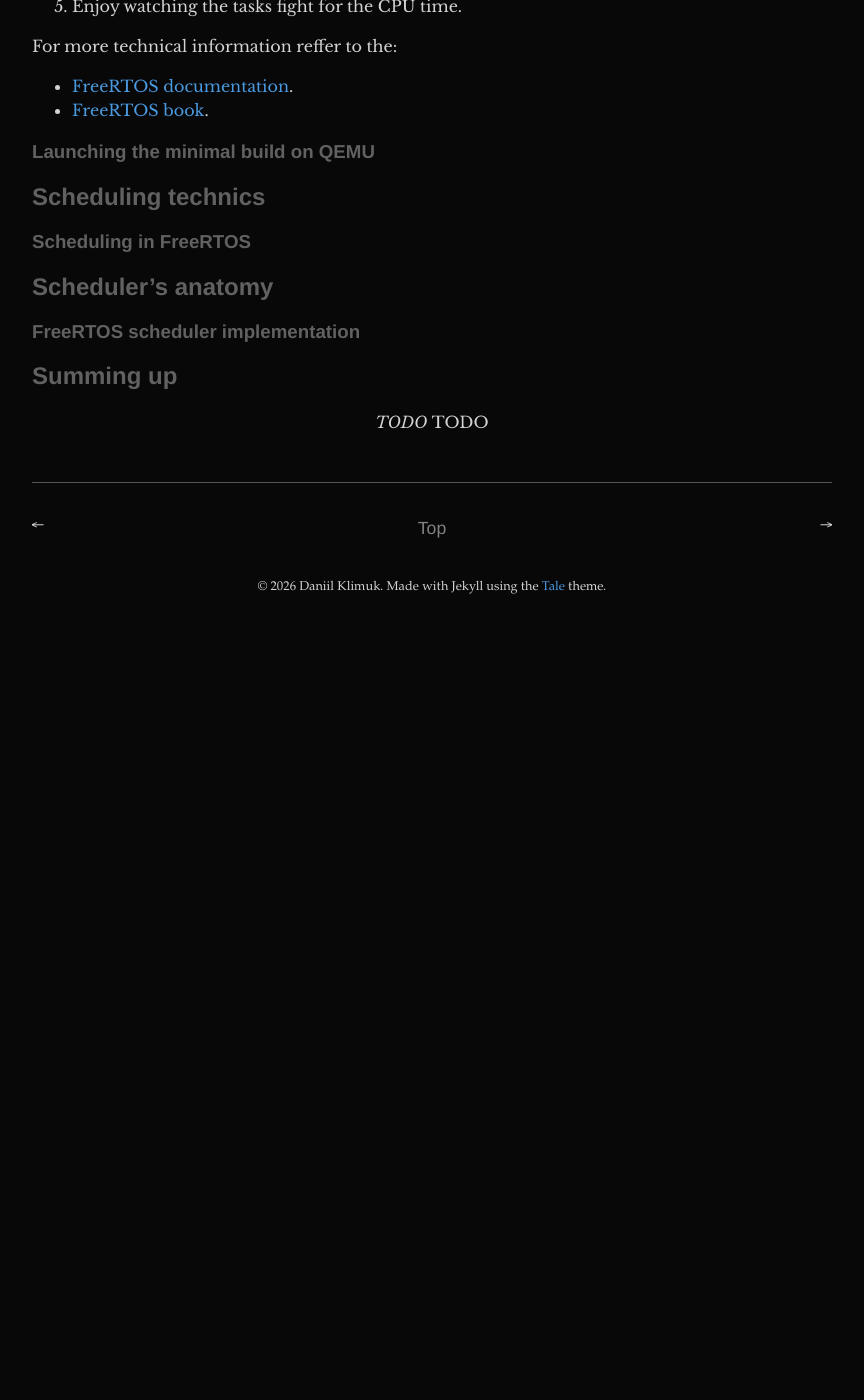
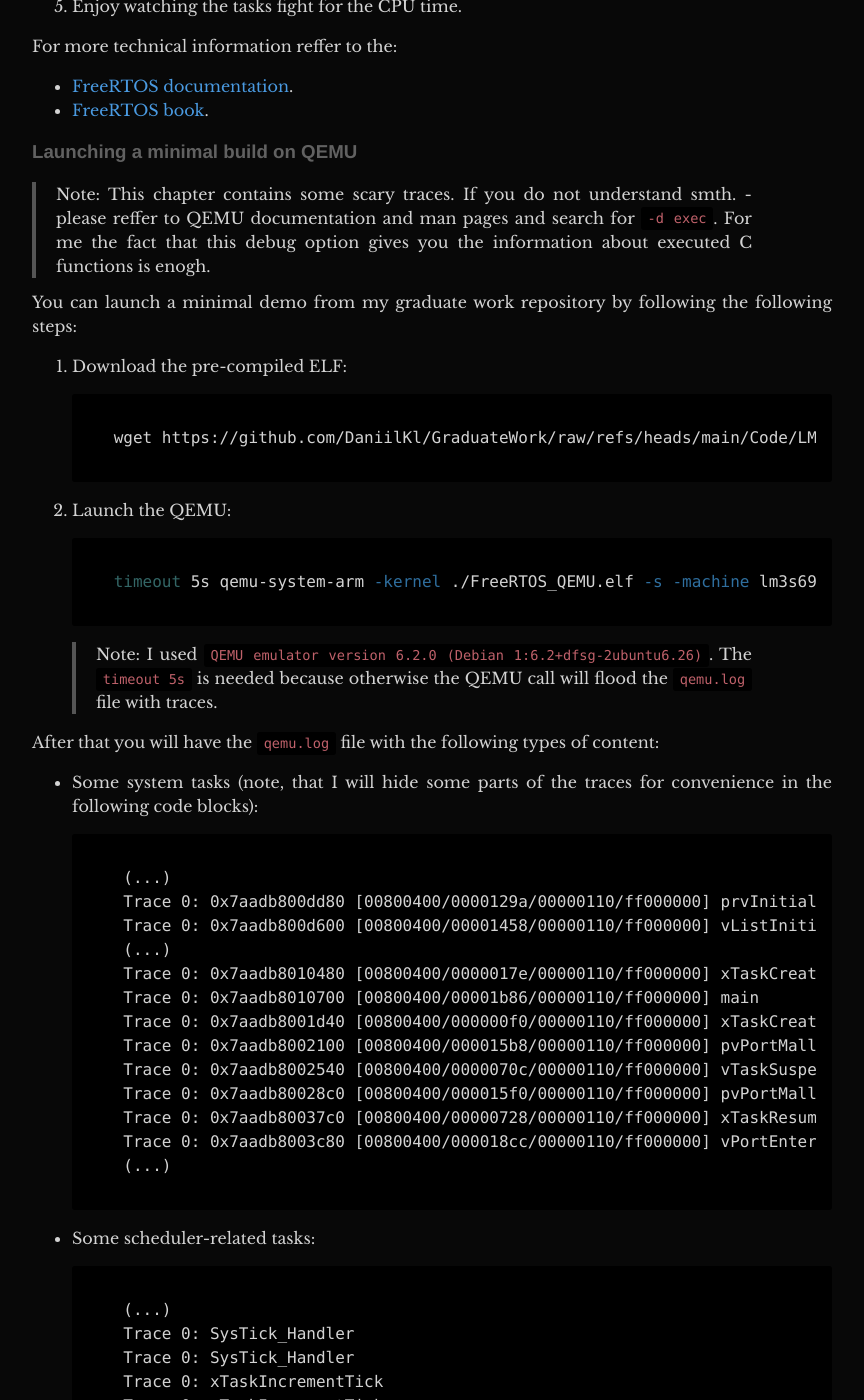
Before and after one commit to DaniilKl/vafelka-blog, a Jekyll site: the page built from _posts/2025-07-24-scheduling-introduction.md, in a window 1280 px wide and 1400 px high, scrolled down 6196 px. Shown: the whole window, without its empty margins (208-1072 px from the left). Built offline with Jekyll 4.4.1, drawn with Linux system fonts in a browser that asks for light colours; before the commit the page ends 6826 px from its top, so only the background shows below that; some of the changed text lies outside the part shown.

Commit message:
_posts: scheduling-introduction: add "Launching a minimal build on QEMU"
Signed-off-by: Daniil Klimuk <danik.klimuk13@gmail.com>

````diff
--- a/_posts/2025-07-24-scheduling-introduction.md
+++ b/_posts/2025-07-24-scheduling-introduction.md
@@ -236,7 +236,129 @@ For more technical information reffer to the:
 [freertos-docs]: https://www.freertos.org/Documentation/02-Kernel/07-Books-and-manual/01-RTOS_book#freertos-reference-manual
 [freertos-book]: https://www.freertos.org/Documentation/02-Kernel/07-Books-and-manual/01-RTOS_book#mastering-the-freertos-real-time-kernel---a-hands-on-tutorial-guide
 
-### Launching the minimal build on QEMU
+### Launching a minimal build on QEMU
+
+> Note: This chapter contains some scary traces. If you do not understand smth.
+> \- please reffer to QEMU documentation and man pages and search for `-d exec`.
+> For me the fact that this debug option gives you the information about
+> executed C functions is enogh.
+
+You can launch a minimal demo from my graduate work repository by following the
+following steps:
+
+1. Download the pre-compiled ELF:
+
+    ```bash
+    wget https://github.com/DaniilKl/GraduateWork/raw/refs/heads/main/Code/LM3S6965_GCC_QEMU/FreeRTOS_QEMU.elf
+    ```
+
+2. Launch the QEMU:
+
+    ```bash
+    timeout 5s qemu-system-arm -kernel ./FreeRTOS_QEMU.elf -s -machine lm3s6965evb -nographic -d exec -D qemu.log < /dev/null &
+    ```
+
+    > Note: I used `QEMU emulator version 6.2.0
+    > (Debian 1:6.2+dfsg-2ubuntu6.26)`. The `timeout 5s` is needed because
+    > otherwise the QEMU call will flood the `qemu.log` file with traces.
+
+After that you will have the `qemu.log` file with the following types of
+content:
+
+* Some system tasks (note, that I will hide some parts of the traces for
+  convenience in the following code blocks):
+
+    ```text
+    (...)
+    Trace 0: 0x7aadb800dd80 [00800400/0000129a/00000110/ff000000] prvInitialiseTaskLists
+    Trace 0: 0x7aadb800d600 [00800400/00001458/00000110/ff000000] vListInitialise
+    (...)
+    Trace 0: 0x7aadb8010480 [00800400/0000017e/00000110/ff000000] xTaskCreate
+    Trace 0: 0x7aadb8010700 [00800400/00001b86/00000110/ff000000] main
+    Trace 0: 0x7aadb8001d40 [00800400/000000f0/00000110/ff000000] xTaskCreate
+    Trace 0: 0x7aadb8002100 [00800400/000015b8/00000110/ff000000] pvPortMalloc
+    Trace 0: 0x7aadb8002540 [00800400/0000070c/00000110/ff000000] vTaskSuspendAll
+    Trace 0: 0x7aadb80028c0 [00800400/000015f0/00000110/ff000000] pvPortMalloc
+    Trace 0: 0x7aadb80037c0 [00800400/00000728/00000110/ff000000] xTaskResumeAll
+    Trace 0: 0x7aadb8003c80 [00800400/000018cc/00000110/ff000000] vPortEnterCritical
+    (...)
+    ```
+
+* Some scheduler-related tasks:
+
+    ```text
+    (...)
+    Trace 0: SysTick_Handler
+    Trace 0: SysTick_Handler
+    Trace 0: xTaskIncrementTick
+    Trace 0: xTaskIncrementTick
+    Trace 0: SysTick_Handler
+    Trace 0: SysTick_Handler
+    Trace 0: vPortEnterCritical
+    Trace 0: vPortEnterCritical
+    Trace 0: xTaskResumeAll
+    Trace 0: xTaskResumeAll
+    Trace 0: xTaskIncrementTick
+    Trace 0: xTaskResumeAll
+    Trace 0: vPortExitCritical
+    Trace 0: vPortExitCritical
+    Trace 0: xTaskResumeAll
+    Trace 0: vTaskDelay
+    Trace 0: PendSV_Handler
+    Trace 0: PendSV_Handler
+    Trace 0: vTaskSwitchContext
+    (...)
+    ```
+
+* The `Task1` and `Task2` we created before!
+
+    ```text
+    (...)
+    Trace 0: Task1
+    Trace 0: vTaskDelay
+    (...)
+    Trace 0: PendSV_Handler
+    Trace 0: Task2
+    Trace 0: vTaskDelay
+    (...)
+    Trace 0: SysTick_Handler
+    Trace 0: vTaskDelay
+    Trace 0: Task1
+    (...)
+    ```
+
+Actually if we take a closer look on the traces, we can find the momments, when
+scheduler switches between `Task1` and `Task2` (I have deleted some parts of the
+traces for convenience):
+
+```text
+Trace 0: Task1 <- Task1 is being executed
+Trace 0: vTaskDelay <- Task1 enters its delay function
+Trace 0: vTaskDelay
+Trace 0: prvAddCurrentTaskToDelayedList
+Trace 0: uxListRemove
+Trace 0: prvAddCurrentTaskToDelayedList <- Task1 is being delayed
+Trace 0: prvAddCurrentTaskToDelayedList
+Trace 0: prvAddCurrentTaskToDelayedList
+Trace 0: vTaskDelay
+Trace 0: vPortEnterCritical
+Trace 0: vPortEnterCritical
+Trace 0: xTaskResumeAll
+Trace 0: xTaskResumeAll
+Trace 0: vPortExitCritical
+Trace 0: vPortExitCritical
+Trace 0: xTaskResumeAll
+Trace 0: vTaskDelay
+Trace 0: PendSV_Handler
+Trace 0: PendSV_Handler
+Trace 0: vTaskSwitchContext <- Scheduler switches between Task1 and Task2
+Trace 0: PendSV_Handler
+Trace 0: PendSV_Handler
+Trace 0: PendSV_Handler
+Trace 0: Task2 <- Task2 is being executed
+```
+
+I will do some enquiry on what is going on during such a switch later.
 
 ## Scheduling technics
 
````
